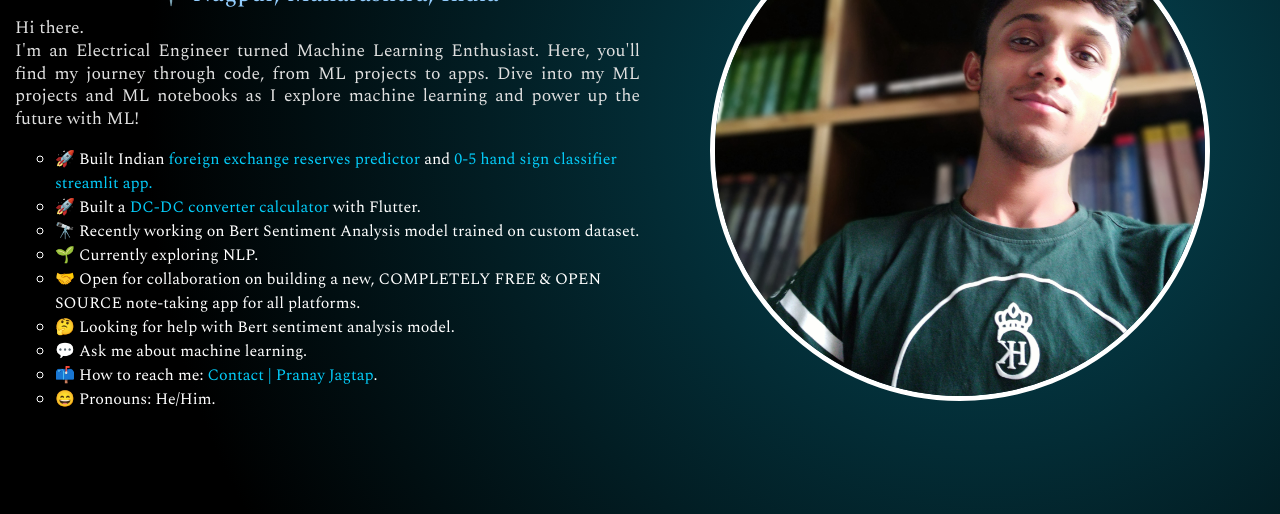
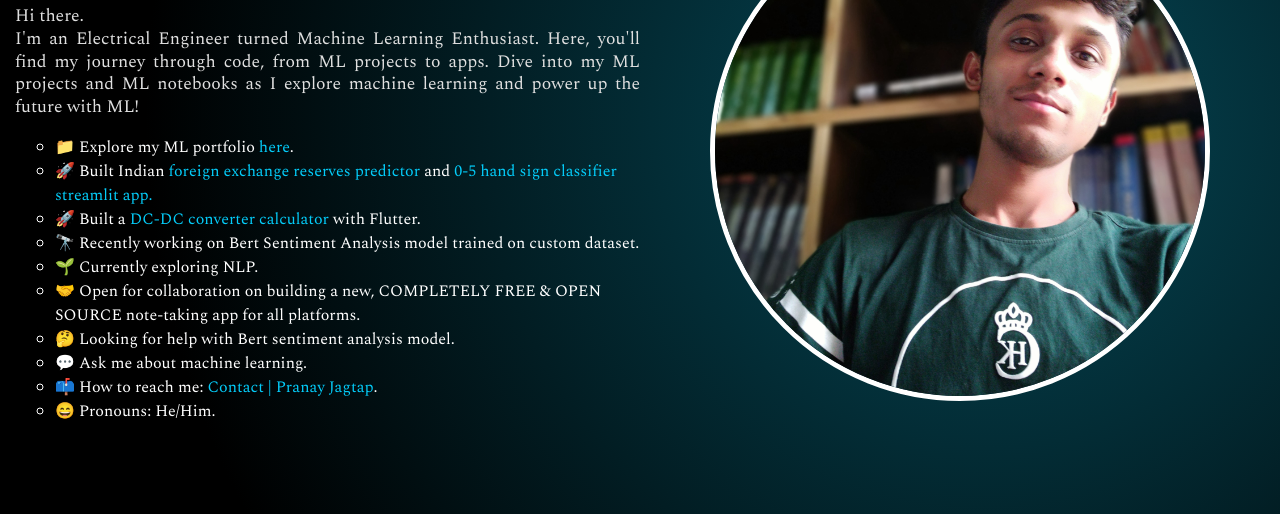
Before and after one commit to PranayJagtap06/pranayjagtap, a website: page index.html in a window 1280 px wide. Shown: the part 286-800 px from the top of the page. Drawn offline with nearby package versions, Linux system fonts and the light colour scheme.

Commit message:
32nd commit in testing-added portfolios link in home page.

```diff
--- a/index.html
+++ b/index.html
@@ -173,6 +173,7 @@
               Learning Enthusiast. Here, you'll find my journey through code, from ML projects to apps. Dive into my ML
               projects and ML notebooks as I explore machine learning and power up the future with ML!</p>
             <ul class="intro-info">
+              <li>📁 Explore my ML portfolio <a href="https://pranayjagtap.netlify.app/portfolios" class="intro-link" rel="noopener noreferrer">here</a>.</li>
               <li>🚀 Built Indian <a href="https://github.com/PranayJagtap06/IndianFutureReserves" class="into-link"
                   rel="noopener noreferrer" target="_blank">foreign exchange reserves predictor</a> and <a
                   href="https://github.com/PranayJagtap06/0-5_Hand_Sign_Classifier" class="intro-link"
```
